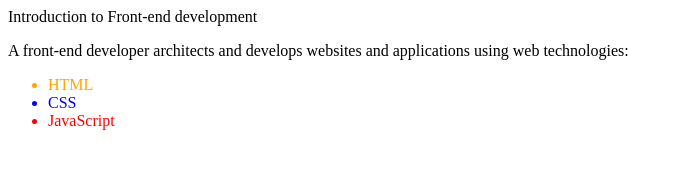
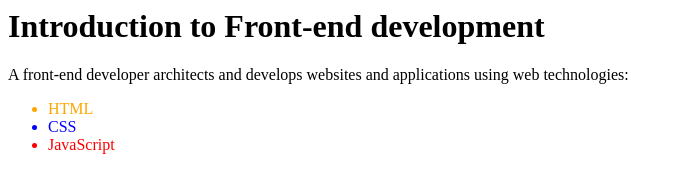
Before and after one commit to radojicicvukasin/front-end-development, a plain HTML site: page index.html in a window 1280 px wide. Shown: the whole page, without its empty margins (0-683 px from the left). Drawn offline with Linux system fonts and the light colour scheme.

Commit message:
Number Added

```diff
--- a/index.html
+++ b/index.html
@@ -1,4 +1,4 @@
-<h>Introduction to Front-end development</h1>
+<h1>Introduction to Front-end development</h1>
 
 
 <p>A front-end developer architects and develops websites and applications using
```
